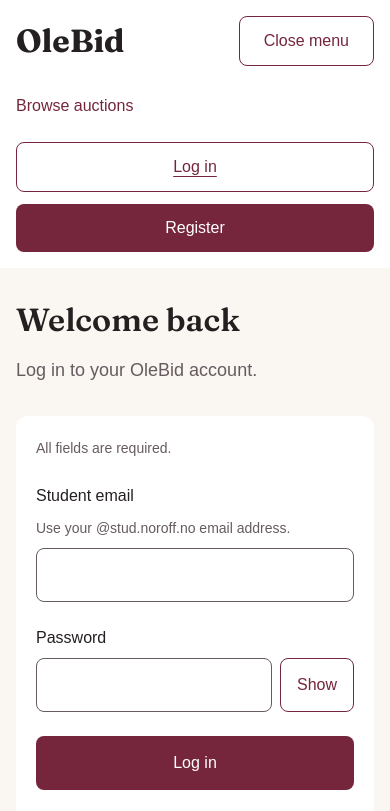
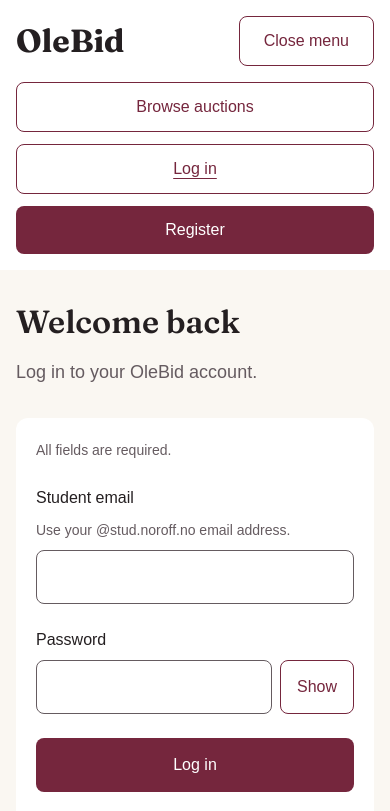
Before and after one commit to OleKoderNo/olebid-semester-project-2, a website built with Vite: page login/index.html in a window 390 px wide. Both pictures are taken after a click on the button "Menu". Shown: the top 811 px of the page. Built offline with nearby package versions, Linux system fonts and the light colour scheme; a web font is replaced by a local one.

Commit message:
style: match mobile browse link to outlined navigation design

```diff
--- a/src/components/layout/header.html
+++ b/src/components/layout/header.html
@@ -26,7 +26,7 @@
         <li>
           <a
             href="/"
-            class="flex min-h-12 items-center rounded-lg py-3 text-burgundy"
+            class="flex min-h-12 items-center justify-center rounded-lg border border-burgundy px-6 py-3 text-burgundy hover:bg-burgundy-soft md:justify-start md:border-0 md:px-0 md:hover:bg-transparent"
           >
             Browse auctions
           </a>
```
